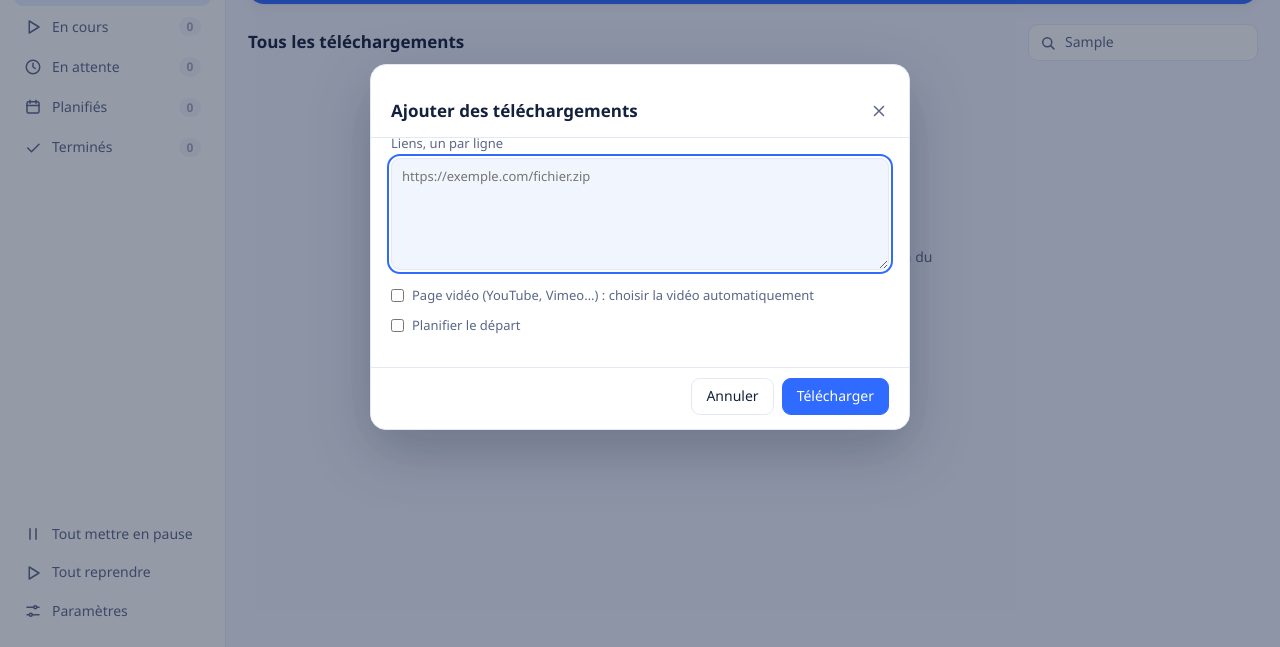
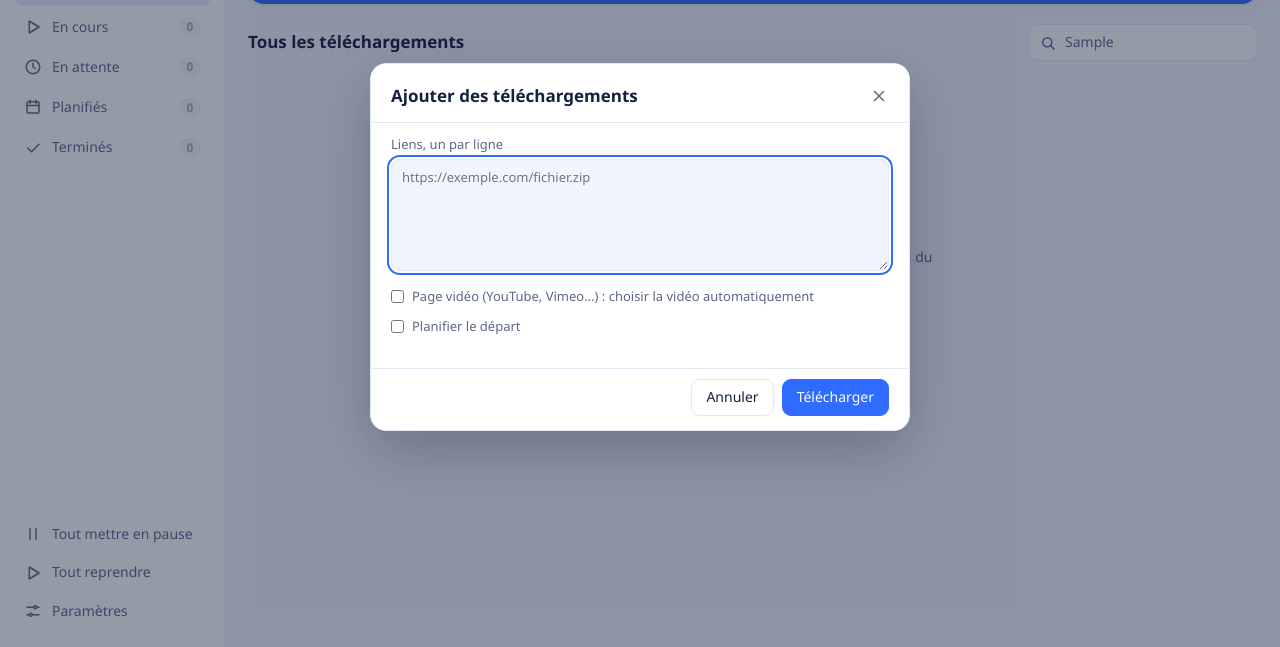
Before and after one commit to BenNaciim/TachyDownload, a browser extension: page src/renderer/index.html in a window 1280 px wide. Both pictures are taken after typing "Sample" into the empty fields and a click on the button "Ajouter". Shown: the part 153-800 px from the top of the page. Drawn offline with Linux system fonts and the light colour scheme.

Commit message:
Fix the Settings window: content no longer scrolls above the title
The sticky header now starts at the very top of the dialog (no padding above
it), so scrolling content can no longer show behind it.

```diff
--- a/src/renderer/style.css
+++ b/src/renderer/style.css
@@ -440,3 +440,6 @@ select option { background: #ffffff; color: #14213d; }
 }
 .glass[data-theme="dark"] .dlg-head, .glass[data-theme="dark"] dialog .actions { background: rgba(26, 35, 66, 0.9); }
 .glass .dlg-head { border-bottom-color: rgba(255, 255, 255, 0.4); }
+/* The sticky header must start at the very top: dialog padding above it would let scrolled content show through. */
+dialog { padding-top: 0; }
+.dlg-head { margin: 0 -20px 12px; padding: 16px 14px 10px 20px; }
```
